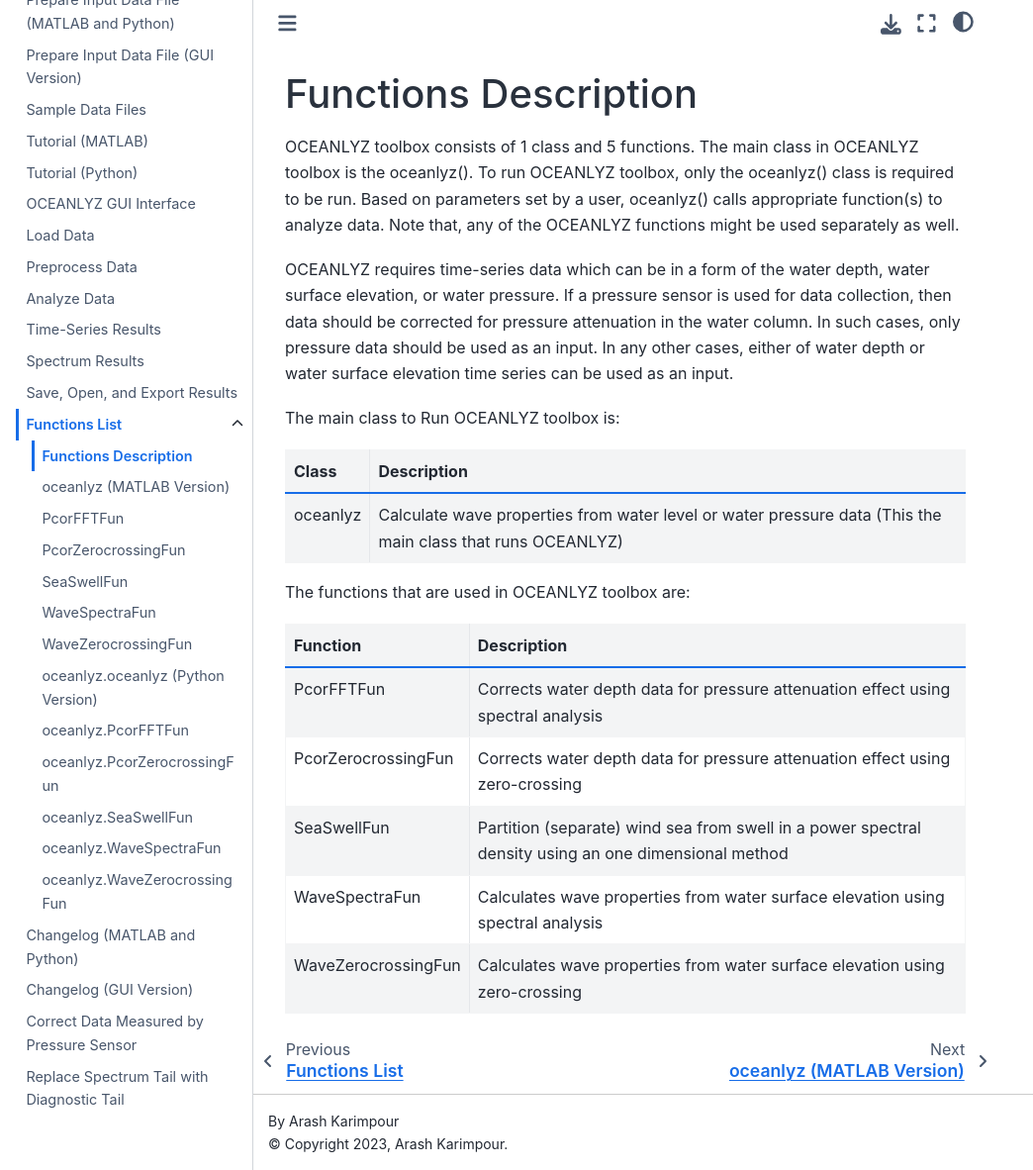
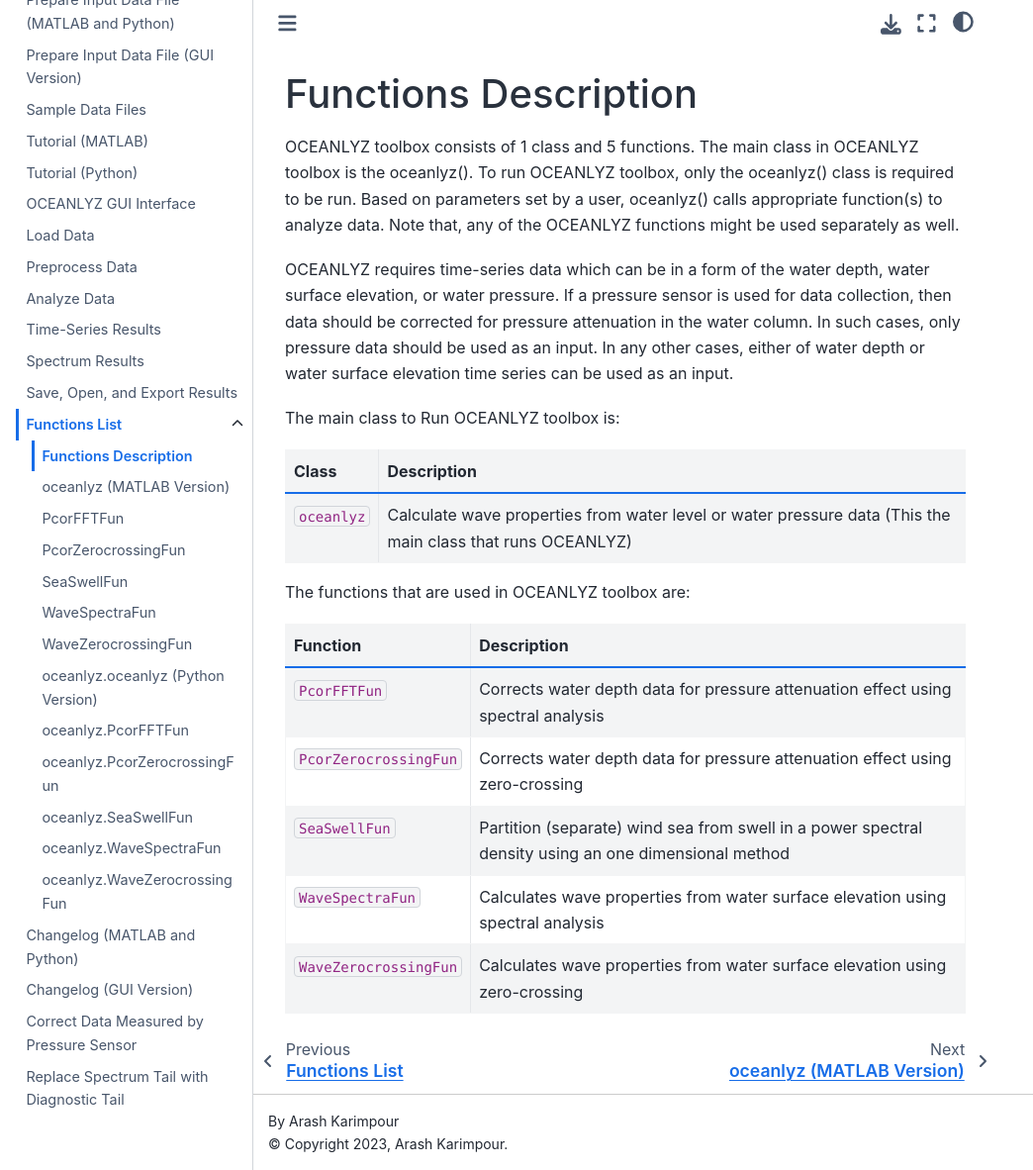
Before and after one commit to akarimp/Oceanlyz, a Sphinx documentation site: the page built from docs/22_Functions_Description.rst, in a window 1280 px wide and 1182 px high. Shown: the whole window at 99% size, without its empty margins (0-1044 px from the left). Built offline with Sphinx 7.4.7 and the Sphinx Book theme 1.1.4, drawn with Linux system fonts in a browser that asks for light colours.

Commit message:
Add files via upload

```diff
--- a/docs/22_Functions_Description.rst
+++ b/docs/22_Functions_Description.rst
@@ -12,20 +12,20 @@ If a pressure sensor is used for data collection, then data should be corrected
 
 The main class to Run OCEANLYZ toolbox is:
 
-===================   =======================================================================
-Class                 Description
-===================   =======================================================================
-oceanlyz              Calculate wave properties from water level or water pressure data (This the main class that runs OCEANLYZ)
-===================   =======================================================================
+=======================   =======================================================================
+Class                     Description
+=======================   =======================================================================
+``oceanlyz``              Calculate wave properties from water level or water pressure data (This the main class that runs OCEANLYZ)
+=======================   =======================================================================
 
 The functions that are used in OCEANLYZ toolbox are:
 
-===================   =======================================================================
-Function              Description
-===================   =======================================================================
-PcorFFTFun            Corrects water depth data for pressure attenuation effect using spectral analysis
-PcorZerocrossingFun   Corrects water depth data for pressure attenuation effect using zero-crossing
-SeaSwellFun           Partition (separate) wind sea from swell in a power spectral density using an one dimensional method
-WaveSpectraFun        Calculates wave properties from water surface elevation using spectral analysis
-WaveZerocrossingFun   Calculates wave properties from water surface elevation using zero-crossing
-===================   =======================================================================
+=======================   =======================================================================
+Function                  Description
+=======================   =======================================================================
+``PcorFFTFun``            Corrects water depth data for pressure attenuation effect using spectral analysis
+``PcorZerocrossingFun``   Corrects water depth data for pressure attenuation effect using zero-crossing
+``SeaSwellFun``           Partition (separate) wind sea from swell in a power spectral density using an one dimensional method
+``WaveSpectraFun``        Calculates wave properties from water surface elevation using spectral analysis
+``WaveZerocrossingFun``   Calculates wave properties from water surface elevation using zero-crossing
+=======================   =======================================================================
```
